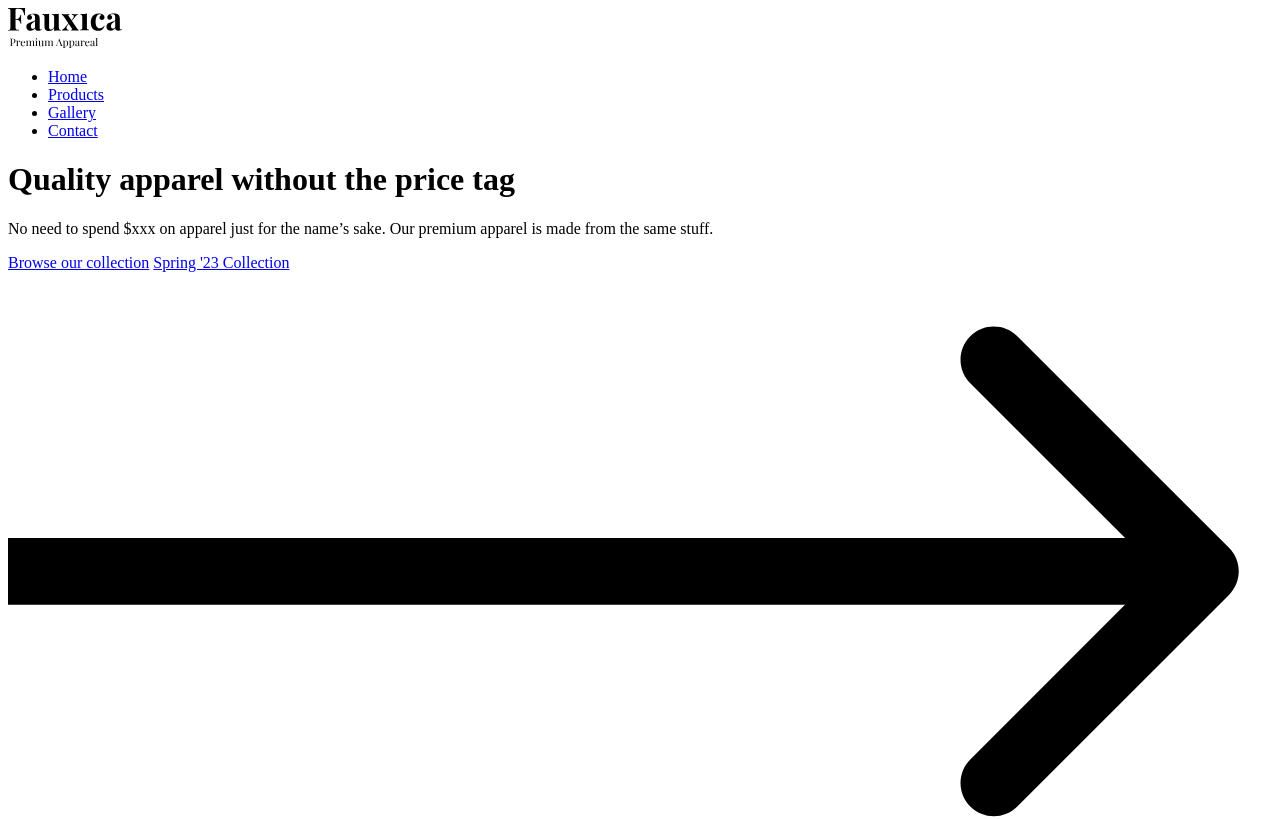
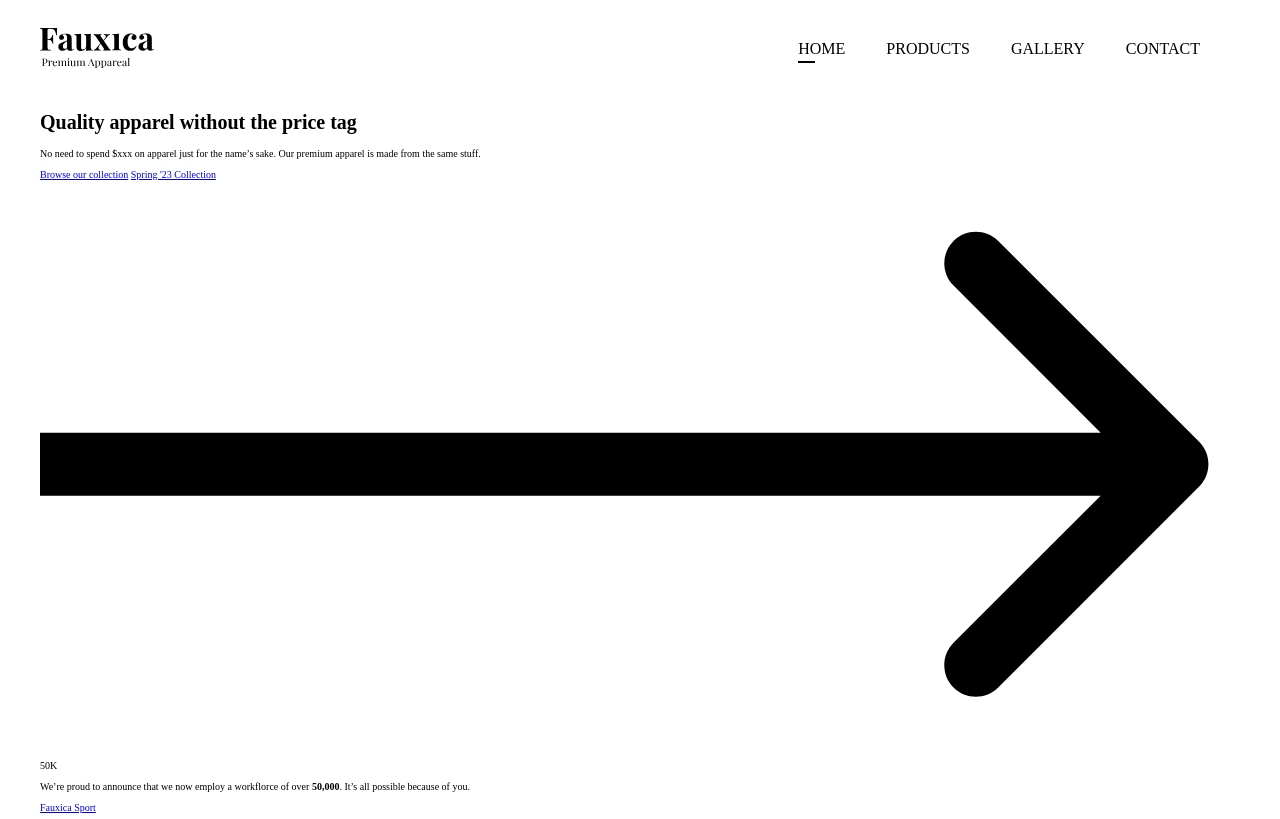
Before and after one commit to codedbyelvis/Learn-HTML-CSS-in-2023-Crash-Course-Code-Along, a plain HTML site: page index.html in a window 1280 px wide. Shown: the top 819 px of the page. Drawn offline with Linux system fonts and the light colour scheme; a web font is replaced by a local one.

Commit message:
Styled navbar and added css notes

```diff
--- a/css/main.css
+++ b/css/main.css
@@ -0,0 +1,53 @@
+html {
+    font-size: 62.5%;
+    /* ^above conversion allows for direct use of Figma design current units
+    (but must lose a decimal place and use rem/em units in code).
+    Ex: 52 Font size in Figma is 5.2 Rem */
+}
+
+body {
+    margin: 0;
+    font-family: 'Poppins',
+}
+
+.wrapper {
+    max-width: 1200px;
+    margin: 0 auto;
+}
+
+header {
+    display: flex;
+    justify-content: space-between;
+    align-items: center;
+}
+/* rem vs em: rem stands for root em, and only listens to the root(html font size 62.5%),
+and ignores other parent em specifications,(ex: if nav font-size: 3em, a font size: 1.6rem would ignor it).*/
+nav {
+    margin: 4em;
+
+    >ul {
+        list-style-type: none;
+        display: flex;
+        gap: 4.1em;
+        margin: 0;
+
+        >li{
+            >a{
+                text-decoration: none;
+                color: black;
+                text-transform: uppercase;
+                font-size: 1.6rem;
+                position: relative;
+            }
+/*position relative is letting the position absolute know to base its specifications(ex: width, bottom) based on the parent.*/
+            >a.active:before {
+                position: absolute;
+                content: "";
+                width: 35%;
+                height: 1px;
+                border-bottom: 2px solid black;
+                bottom: -6px;
+            }
+        }
+    }
+}
--- a/index.html
+++ b/index.html
@@ -4,6 +4,9 @@
     <meta charset="UTF-8">
     <meta name="viewport" content="width=device-width, initial-scale=1.0">
     <title>Fauxica</title>
+    <link rel="preconnect" href="https://fonts.googleapis.com">
+<link rel="preconnect" href="https://fonts.gstatic.com" crossorigin>
+<link href="https://fonts.googleapis.com/css2?family=Playfair+Display:ital,wght@0,400..900;1,400..900&family=Poppins:ital,wght@0,100;0,200;0,300;0,400;0,500;0,600;0,700;0,800;0,900;1,100;1,200;1,300;1,400;1,500;1,600;1,700;1,800;1,900&display=swap" rel="stylesheet">
     <link rel="stylesheet" href="css/main.css">
 </head>
 <body>
```
